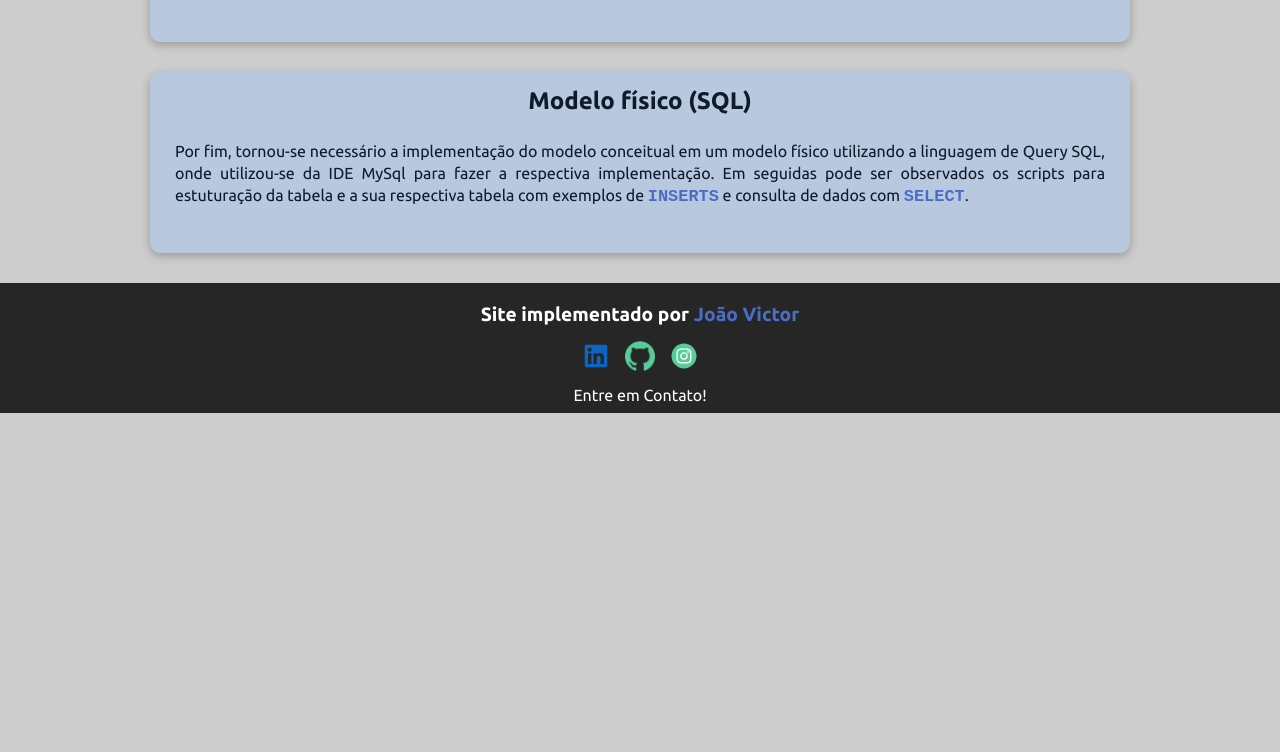
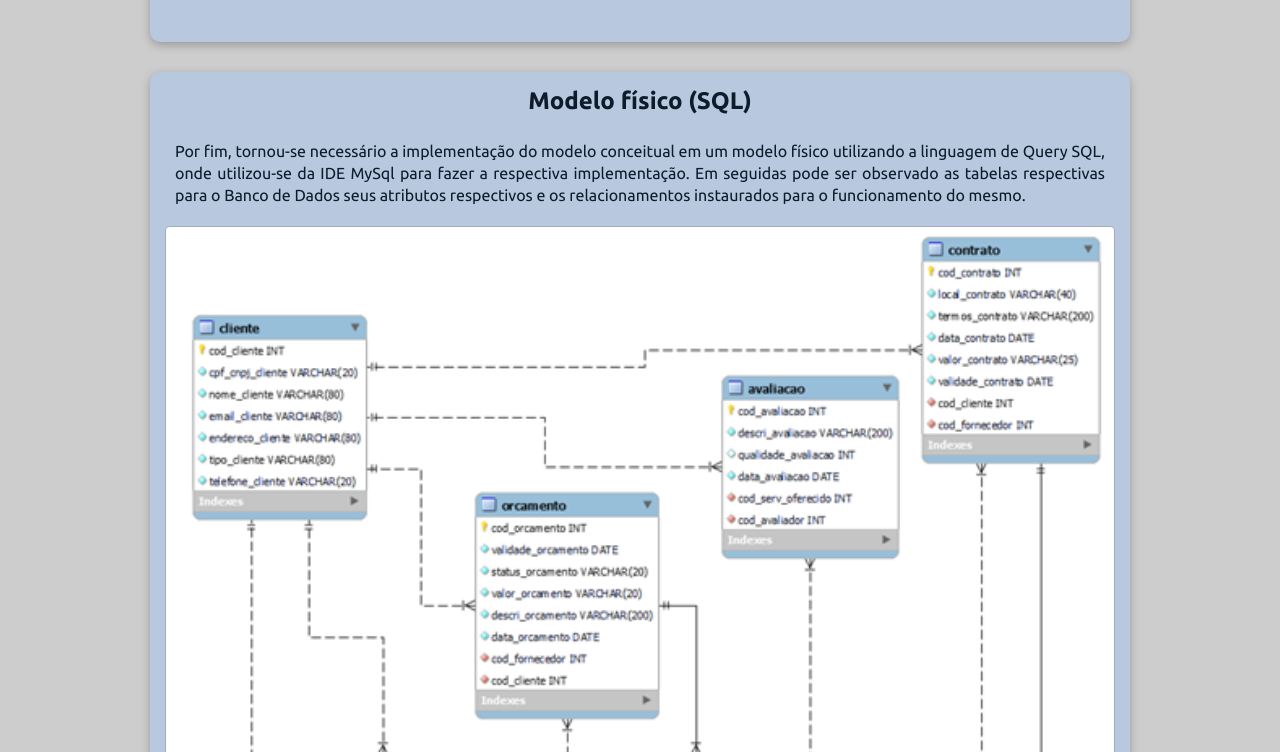
Before and after one commit to JoaoVictor-Noschang/Portifolio, a plain HTML site: page pages/BancoDeDados_Ilusion/index.html in a window 1280 px wide. Shown: the part 1968-2720 px from the top of the page. Before the commit the page ends 2384 px from the top, so only its background shows below. Drawn offline with Linux system fonts and the light colour scheme.

Commit message:
ajustes na página do banco de dados

```diff
--- a/pages/BancoDeDados_Ilusion/index.html
+++ b/pages/BancoDeDados_Ilusion/index.html
@@ -86,15 +86,10 @@
             </ul>
 
         </section>
-        <section>
+        <section id="modelo-fisico">
             <h2>Modelo físico (SQL)</h2>
-            <p>Por fim, tornou-se necessário a implementação do modelo conceitual em um modelo físico utilizando a linguagem de Query SQL, onde utilizou-se da IDE MySql para fazer a respectiva implementação. Em seguidas pode ser observados os scripts para estuturação da tabela e a sua respectiva tabela com exemplos de <code>INSERTS</code> e consulta de dados com <code>SELECT</code>.</p>
-
-            <article>
-                <h3></h3>
-            </article>
-
-
+            <p>Por fim, tornou-se necessário a implementação do modelo conceitual em um modelo físico utilizando a linguagem de Query SQL, onde utilizou-se da IDE MySql para fazer a respectiva implementação. Em seguidas pode ser observado as tabelas respectivas para o Banco de Dados seus atributos respectivos e os relacionamentos instaurados para o funcionamento do mesmo.</p>
+            <img src="assets/BD_fluxx.png" alt="">
         </section>
     </main>
 
--- a/pages/BancoDeDados_Ilusion/styles/style.css
+++ b/pages/BancoDeDados_Ilusion/styles/style.css
@@ -32,6 +32,7 @@ html {
 body {
     background-color: #cdcdcd;
 }
+
 
 
 /*------- HEADER */
@@ -91,7 +92,7 @@ h2 {
     text-align: center;
 }
 
-#modelo-conceitual img {
+#modelo-conceitual img, #modelo-fisico img {
     margin-top: 10px;
     width: 100%;
     border-radius: 5px;
@@ -144,18 +145,10 @@ span {
     border-radius: 5px;
 }
 
-code {
-    font-size: 1.3em;
-    font-weight: bold;
-    color: var(--code);
-}
-
-
 /*------- FOOTER */
 
 footer {
     width: 100%;
-    height: 130px;
     text-align: center;
     background: var(--cor4);
     color: white;
```
Also changed, not shown: pages/BancoDeDados_Ilusion/assets/BD_fluxx.png (added).
